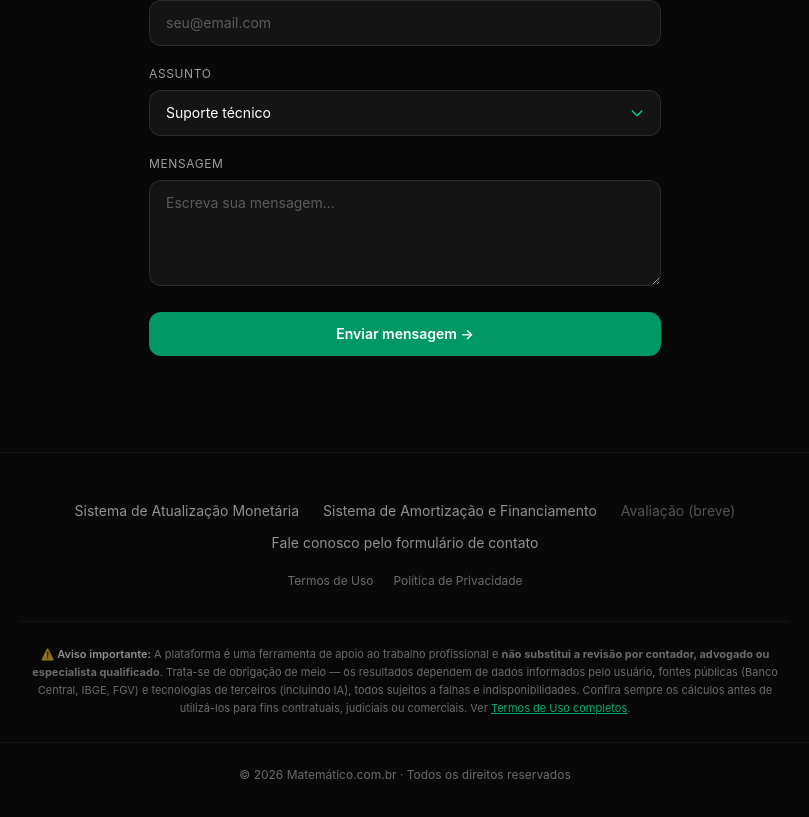
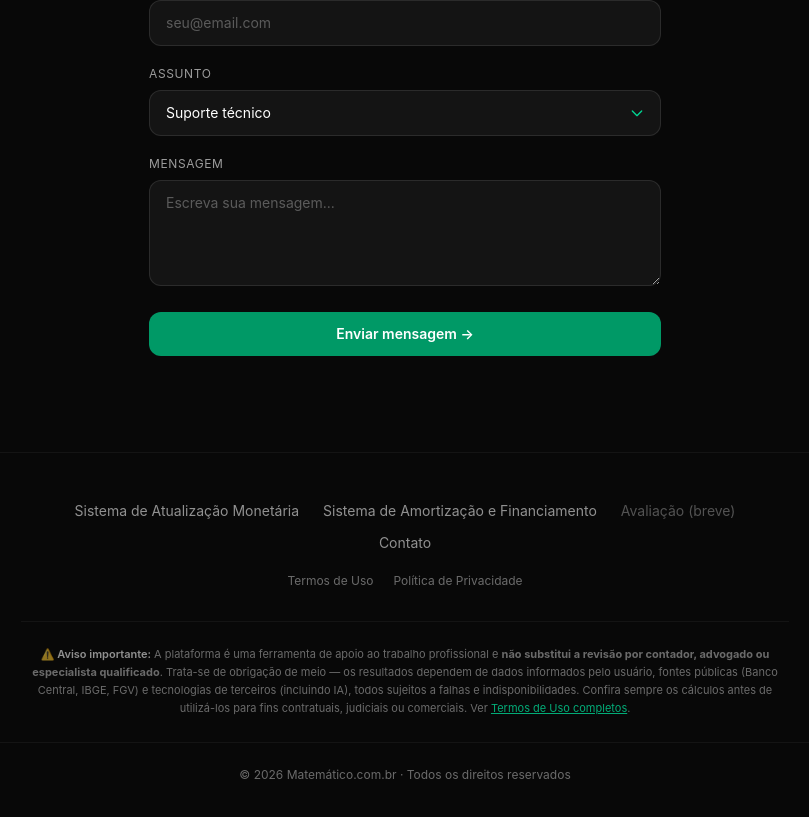
Before and after one commit to jcfortes/matematico-landing, a Next.js app: page / in a window 1280 px wide. Shown: the part 3795-4612 px from the top of the page, without its empty margins (235-1044 px from the left). Built offline with nearby package versions, Linux system fonts and the light colour scheme; no server answers; the database is empty.

Commit message:
fix: simplificar link de contato no rodapé para apenas "Contato"

```diff
--- a/app/page.tsx
+++ b/app/page.tsx
@@ -225,7 +225,7 @@ export default async function Home() {
               <span className="text-white/30">Avaliação (breve)</span>
             </div>
             <Link href="/#contato" className="text-sm text-white/55 hover:text-emerald-400 transition-colors">
-              Fale conosco pelo formulário de contato
+              Contato
             </Link>
             <div className="flex gap-5 text-xs text-white/40 mt-2">
               <Link href="/termos" className="hover:text-emerald-400 transition-colors">Termos de Uso</Link>
```
